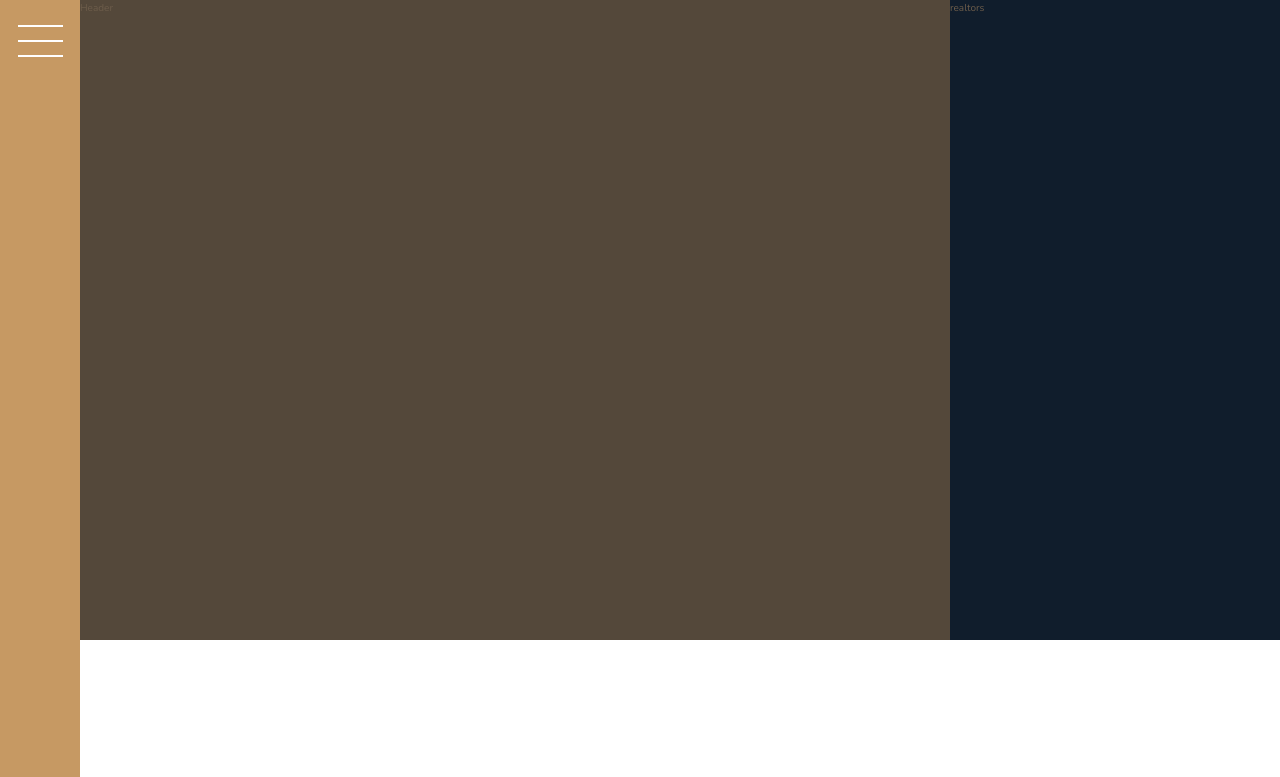
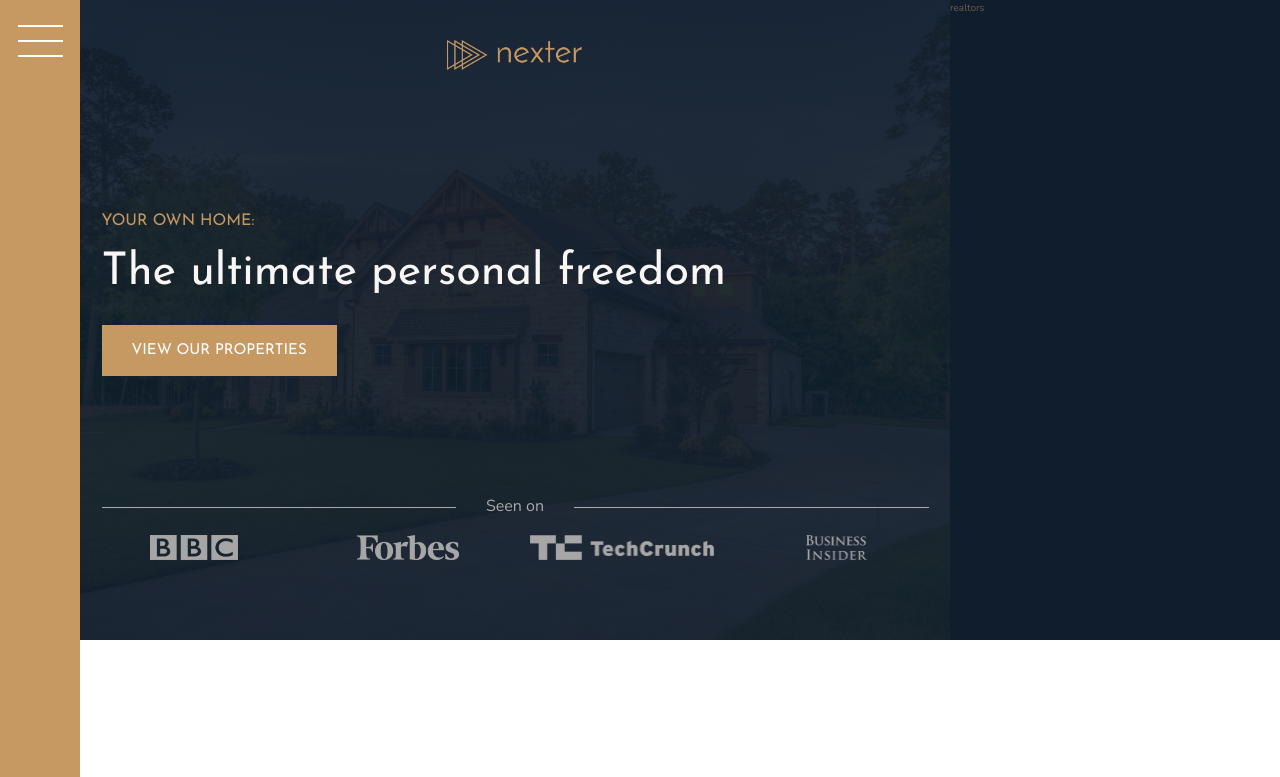
Before and after one commit to giadeagal/css-grid-nexter, a website: page index.html in a window 1280 px wide. Shown: the top 777 px of the page. Drawn offline with nearby package versions, Linux system fonts and the light colour scheme.

Commit message:
header complete

```diff
--- a/index.html
+++ b/index.html
@@ -18,7 +18,19 @@
             <button class="nav-btn"></button>
         </nav>
 
-        <header class="header">Header</header>
+        <header class="header">
+            <img src="img/logo.png" alt="Nexter logo" class="header__logo">
+            <h3 class="heading-3">Your own home:</h3>
+            <h1 class="heading-1">The ultimate personal freedom</h1>
+            <button class="btn header__btn" href="#">view our properties</button>
+            <div class="header__seen-on-text">Seen on</div>
+            <div class="header__seen-on-logos">
+                <img src="img/logo-bbc.png" alt="BBC logo">
+                <img src="img/logo-forbes.png" alt="Forbes logo">
+                <img src="img/logo-techcrunch.png" alt="Techchrunch logo">
+                <img src="img/logo-bi.png" alt="Business insider logo">
+            </div>
+        </header>
 
         <section class="realtors">realtors</section>
 
--- a/sass/_header.scss
+++ b/sass/_header.scss
@@ -1,4 +1,58 @@
 .header {
-    background-color: $color-grey-dark-1;
+    background-image:
+        linear-gradient(
+            rgba($color-secondary, .93),
+            rgba($color-secondary, .93)
+        ),
+        url(../img/hero.jpeg);
+    background-size: cover;
+    background-position: center;
     grid-column: full-start/col-end 6;
+    padding: 4rem 8rem 8rem;
+
+    display: grid;
+    grid-template-rows: 1fr min-content 6rem 1fr;
+    grid-template-columns: max-content;
+    row-gap: 1.5rem;
+    justify-content: center;
+
+    &__logo {
+        height: 3rem;
+        justify-self: center;
+    }
+
+    &__btn {
+        align-self: start;
+        justify-self: start;
+    }
+
+    &__seen-on-text {
+        font-size: 1.6rem;
+        color: $color-grey-light-2;
+
+        display: grid;
+        grid-template-columns: 1fr max-content 1fr;
+        column-gap: 3rem;
+        align-items: center;
+
+        &::before,
+        &::after {
+            content: "";
+            display: block;
+            height: 1px;
+            background-color: currentColor;
+        }
+    }
+
+    &__seen-on-logos {
+        display: grid;
+        grid-template-columns: repeat(4, 1fr);
+        column-gap: 3rem;
+        justify-items: center;
+        align-items: center;
+        img {
+            height: 2.5rem;
+            filter: brightness(65%);
+        }
+    }
 }
--- a/sass/_typography.scss
+++ b/sass/_typography.scss
@@ -5,6 +5,9 @@
 
 .heading-1 {
     @extend %heading;
+    font-size: 4.5rem;
+    color: $color-grey-light-1;
+    line-height: 1;
 }
 
 .heading-2 {
```
Also changed, not shown: css/style.css.
